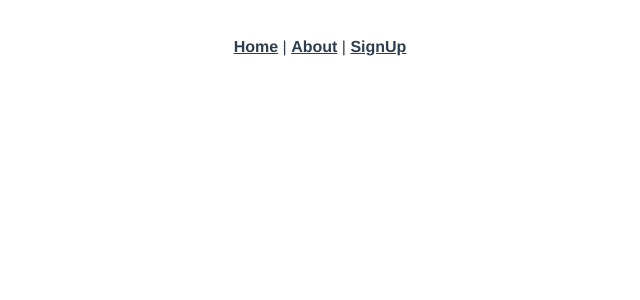
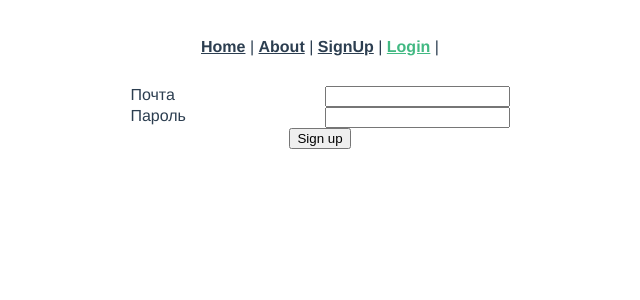
Before and after one commit to t2elzeth/ontoto, a Vue app in the folder frontend/: page /#/login in a window 1280 px wide. Shown: the top 300 px of the page, without its empty margins (320-960 px from the left). Built offline with nearby package versions, Linux system fonts and the light colour scheme.

Commit message:
Added login component (not working yet)

```diff
--- a/frontend/package.json
+++ b/frontend/package.json
@@ -12,6 +12,8 @@
     "@vuelidate/validators": "^2.0.0-alpha.5",
     "axios": "^0.21.0",
     "core-js": "^3.6.5",
+    "node-sass": "^5.0.0",
+    "sass-loader": "^10.1.0",
     "vue": "^3.0.0",
     "vue-router": "^4.0.0-0"
   },
--- a/frontend/src/App.vue
+++ b/frontend/src/App.vue
@@ -2,7 +2,8 @@
   <div id="nav">
     <router-link to="/">Home</router-link> |
     <router-link to="/about">About</router-link> |
-    <router-link to="/signup">SignUp</router-link>
+    <router-link to="/signup">SignUp</router-link> |
+    <router-link to="/login">Login</router-link> |
   </div>
   <router-view />
 </template>
--- /dev/null
+++ b/frontend/src/components/auth/Login.vue
@@ -0,0 +1,57 @@
+<template>
+  <div class="app">
+    <form action="" class="form" @submit.prevent="submitForm">
+      <div class="form-field">
+        <label for="id_email">Почта</label>
+        <input type="text" id="id_email" v-model="formData.email" />
+      </div>
+
+      <div class="form-field">
+        <label for="id_password">Пароль</label>
+        <input type="password" id="id_password" v-model="formData.password" />
+      </div>
+
+      <input type="submit" value="Sign up" />
+    </form>
+  </div>
+</template>
+
+<script>
+export default {
+  name: "Login",
+  setup() {
+    const msg = "Salamaleksus ebana";
+    const formData = {
+      email: "",
+      password: ""
+    };
+
+    function submitForm() {
+      console.log(formData);
+    }
+
+    return {
+      msg,
+      formData,
+      submitForm
+    };
+  }
+};
+</script>
+
+<style scoped lang="scss">
+.app {
+  display: flex;
+  justify-content: center;
+  width: 100%;
+
+  .form {
+    width: 30%;
+
+    &-field {
+      display: flex;
+      justify-content: space-between;
+    }
+  }
+}
+</style>
--- a/frontend/src/components/auth/SignUp.vue
+++ b/frontend/src/components/auth/SignUp.vue
@@ -33,31 +33,27 @@
 
       <input type="submit" value="Sign up" />
     </form>
-    {{ userData }}
   </div>
 </template>
 
-
 <script>
 import axios from "axios";
-import { ref } from "vue";
+// import { ref } from "vue";
 
 const urls = {
-  signUpUrl: "http://127.0.0.1:8001/api/auth/users/",
+  signUpUrl: "http://127.0.0.1:8001/api/auth/users/"
 };
 
 export default {
   name: "SignUp",
   setup() {
-    let userData = ref({});
-
     const formData = {
       email: "",
       full_name: "",
       phone: "",
       password: "",
       password2: "",
-      description: "",
+      description: ""
     };
 
     function submitForm() {
@@ -65,25 +61,23 @@ export default {
 
       axios
         .post(urls.signUpUrl, formData)
-        .then((res) => {
-          userData.value = res.data;
-          console.log(userData.value);
+        .then(res => {
+          console.log(res.data);
         })
-        .catch((err) => {
+        .catch(err => {
           console.log(err);
         });
     }
 
     return {
       formData,
-      userData,
-      submitForm,
+      submitForm
     };
-  },
+  }
 };
 </script>
 
-<style>
+<style scoped>
 .app {
   display: flex;
   justify-content: center;
--- a/frontend/src/router/index.js
+++ b/frontend/src/router/index.js
@@ -1,8 +1,10 @@
 import { createRouter, createWebHashHistory } from "vue-router";
-import Home from "../views/Home.vue";
-import SignUpView from "@/views/auth/SignUp.vue";
+import Home from "../views/Home";
+import SignUpView from "@/views/auth/SignUp";
+import LoginView from "@/views/auth/Login";
 
-const routes = [{
+const routes = [
+  {
     path: "/",
     name: "Home",
     component: Home
@@ -14,12 +16,17 @@ const routes = [{
     // this generates a separate chunk (about.[hash].js) for this route
     // which is lazy-loaded when the route is visited.
     component: () =>
-            import ( /* webpackChunkName: "about" */ "../views/About.vue")
+      import(/* webpackChunkName: "about" */ "../views/About.vue")
   },
   {
-        path: '/signup',
-        name: 'SignUp',
+    path: "/signup",
+    name: "SignUp",
     component: SignUpView
+  },
+  {
+    path: "/login",
+    name: "Login",
+    component: LoginView
   }
 ];
 
--- /dev/null
+++ b/frontend/src/views/auth/Login.vue
@@ -0,0 +1,16 @@
+<template>
+  <div>
+    <Login />
+  </div>
+</template>
+
+<script>
+import Login from "@/components/auth/Login";
+
+export default {
+  name: "LoginView",
+  components: {
+    Login
+  }
+};
+</script>
```
Also changed, not shown: 2 other files (tests, documents, lock files or other folders). Lines whose indentation alone changed are shown as unchanged.
